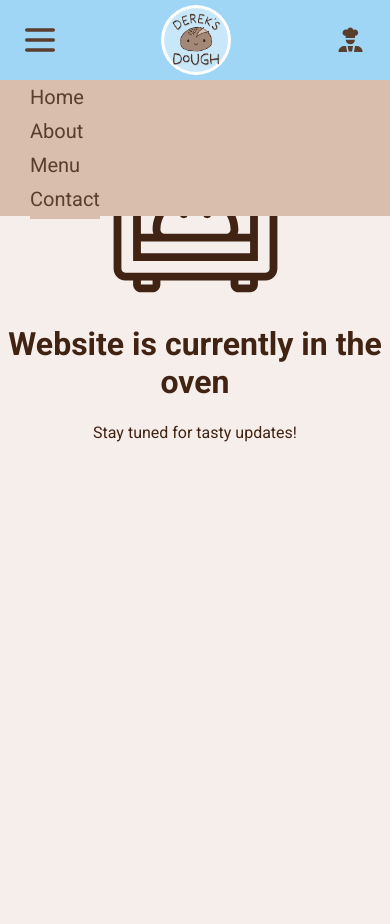
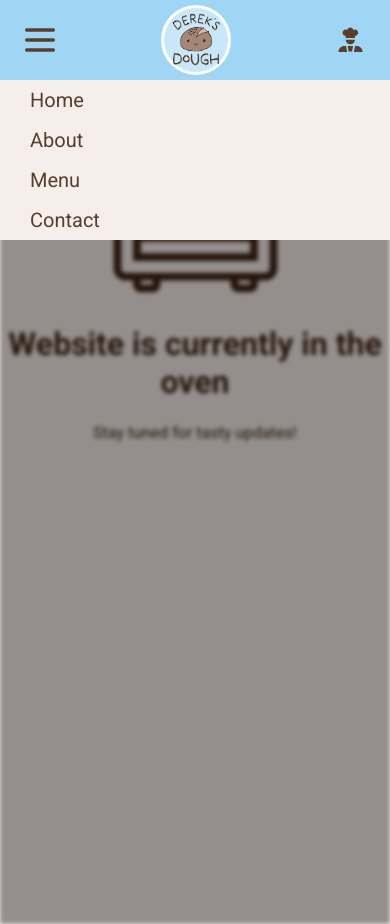
Before and after one commit to derekcmoore/dereksdough, a React (Vite) app: page / in a window 390 px wide. Both pictures are taken after a click on the picture 40 px from the left and 40 px from the top of the page. Before the commit the page ends 844 px from the top, so only its background shows below. Built offline with nearby package versions, Linux system fonts and the light colour scheme.

Commit message:
blur and darken background if menu is open

```diff
--- a/src/components/Nav.scss
+++ b/src/components/Nav.scss
@@ -72,7 +72,7 @@
       height: auto;
 
       @media screen and (max-width: $tablet-breakpoint) {
-        height: 250px;
+        height: 252px;
       }
     }
 
@@ -85,11 +85,9 @@
     }
 
     .item {
-      background-color: none;
-
       @media screen and (max-width: $tablet-breakpoint) {
-        padding: 5px 0 5px 0;
-        background-color: $tertiary-color;
+        padding: 8px 0;
+        background-color: $background-color;
       }
 
       a {
@@ -123,3 +121,13 @@
     }
   }
 }
+
+.overlay {
+  position : absolute;
+  top      : 80px;
+  left     : 0;
+  width    : 100%;
+  height   : 100%;
+  z-index  : 10;
+  backdrop-filter: blur(2px) brightness(60%);
+}
--- a/src/components/Nav.tsx
+++ b/src/components/Nav.tsx
@@ -26,25 +26,25 @@ function Nav() {
 
         <div className={`items ${isMenuOpen ? "show" : "hide"}`}>
           <div className="item">
-            <a href="#home" className="item">
+            <a href="#home">
               Home
             </a>
           </div>
 
           <div className="item">
-            <a href="#about" className="item">
+            <a href="#about">
               About
             </a>
           </div>
 
           <div className="item">
-            <a href="#menu" className="item">
+            <a href="#menu">
               Menu
             </a>
           </div>
 
           <div className="item">
-            <a href="#contact" className="item">
+            <a href="#contact">
               Contact
             </a>
           </div>
@@ -53,6 +53,7 @@ function Nav() {
           <img src={profile} className="profile" />
         </a>
       </div>
+      {isMenuOpen && <div className="overlay"></div>}
     </>
   );
 }
```
